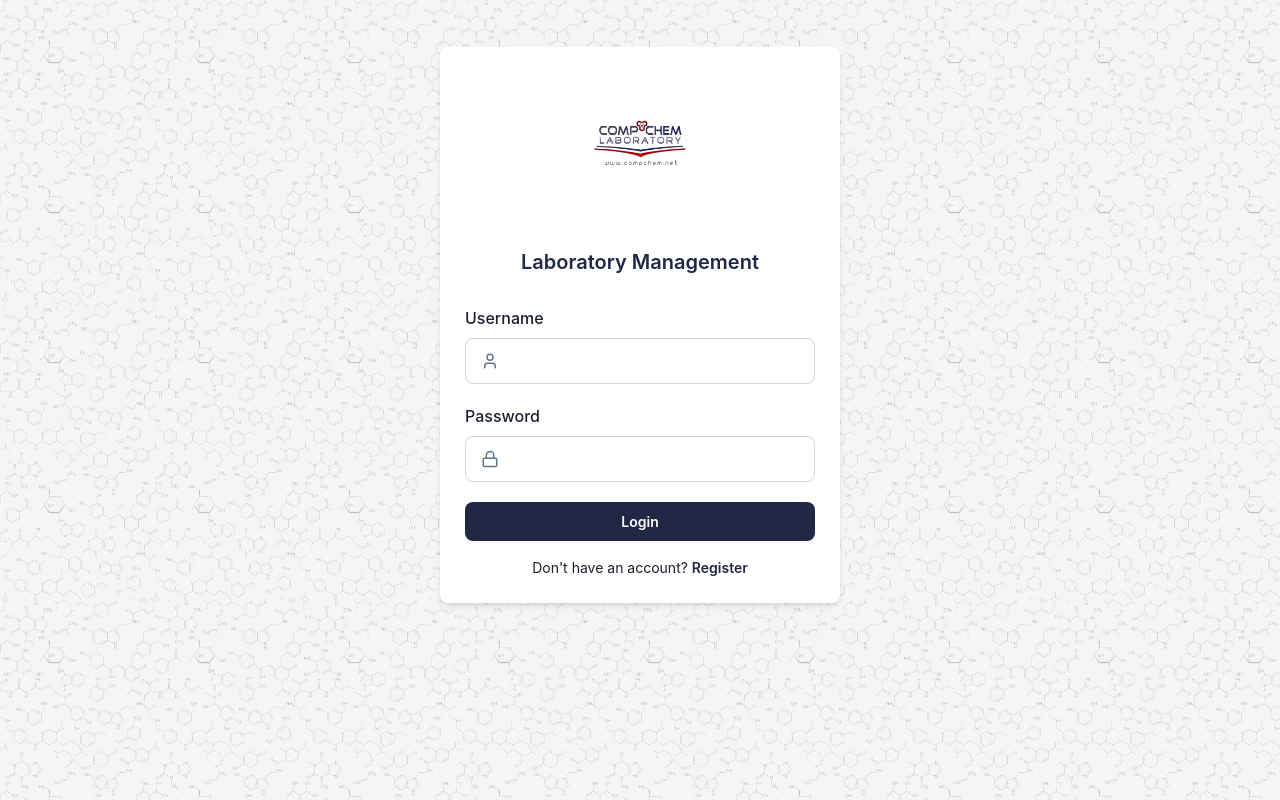
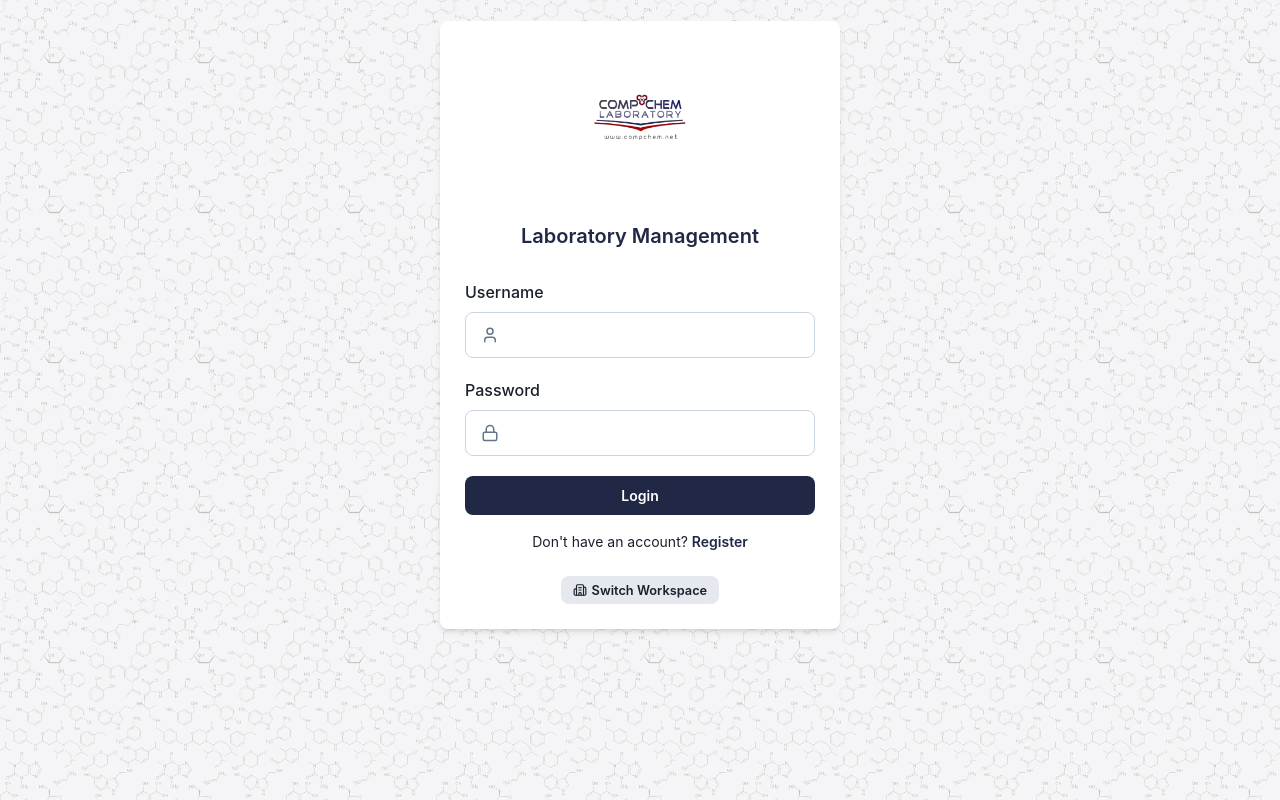
Before and after one commit to scicomm-superbugs/CHOMPCHEM, a React (Vite) app: page /#/portal in a window 1280 px wide. Both pictures are taken after a click on the element 399 px from the left and 490 px from the top of the page. Built offline with nearby package versions, Linux system fonts and the light colour scheme; no server answers; the database is empty.

Commit message:
fix: Add Switch Workspace button to login and register pages

```diff
--- a/src/pages/Login.jsx
+++ b/src/pages/Login.jsx
@@ -100,6 +100,16 @@ export default function Login() {
         <div style={{ textAlign: 'center', fontSize: '0.875rem' }}>
           Don't have an account? <Link to="/register" style={{ fontWeight: 600 }}>Register</Link>
         </div>
+
+        <div style={{ marginTop: '1.5rem', textAlign: 'center' }}>
+          <button
+            className="btn btn-secondary"
+            style={{ padding: '0.4rem 0.75rem', fontSize: '0.8rem', display: 'inline-flex', alignItems: 'center', gap: '0.3rem' }}
+            onClick={() => { localStorage.removeItem('workspaceId'); window.location.href = '#/portal'; window.location.reload(); }}
+          >
+            <Building2 size={14} /> Switch Workspace
+          </button>
+        </div>
       </div>
     </div>
   );
--- a/src/pages/Register.jsx
+++ b/src/pages/Register.jsx
@@ -3,6 +3,7 @@ import { useNavigate, Link, Navigate } from 'react-router-dom';
 import { db } from '../db';
 import bcrypt from 'bcryptjs';
 import { useAuth } from '../context/AuthContext';
+import { Building2 } from 'lucide-react';
 
 export default function Register() {
   const [formData, setFormData] = useState({
@@ -134,6 +135,16 @@ export default function Register() {
         <div style={{ textAlign: 'center', fontSize: '0.875rem' }}>
           Already have an account? <Link to="/login" style={{ fontWeight: 600 }}>Login</Link>
         </div>
+
+        <div style={{ marginTop: '1.5rem', textAlign: 'center' }}>
+          <button
+            className="btn btn-secondary"
+            style={{ padding: '0.4rem 0.75rem', fontSize: '0.8rem', display: 'inline-flex', alignItems: 'center', gap: '0.3rem' }}
+            onClick={() => { localStorage.removeItem('workspaceId'); window.location.href = '#/portal'; window.location.reload(); }}
+          >
+            <Building2 size={14} /> Switch Workspace
+          </button>
+        </div>
       </div>
     </div>
   );
```
